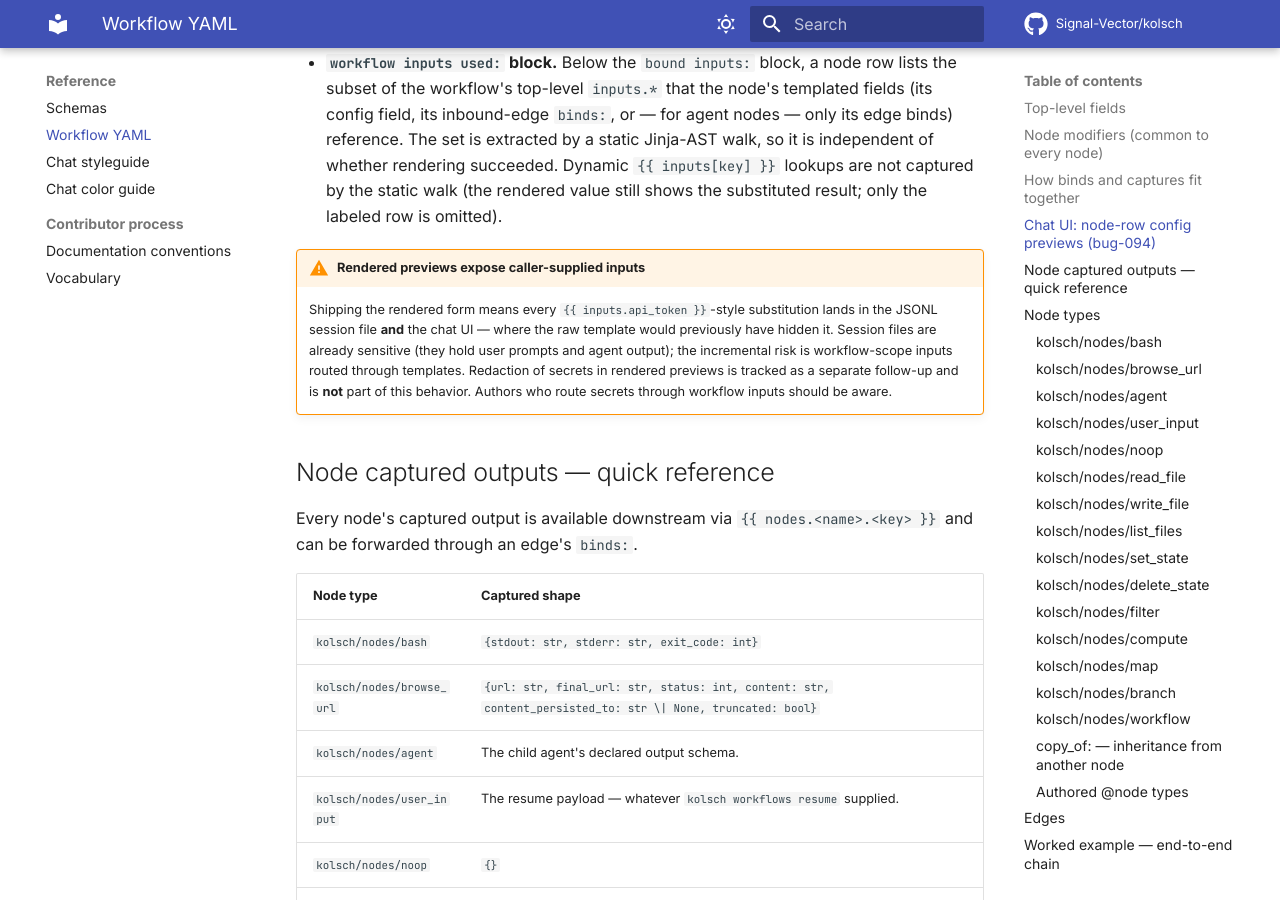
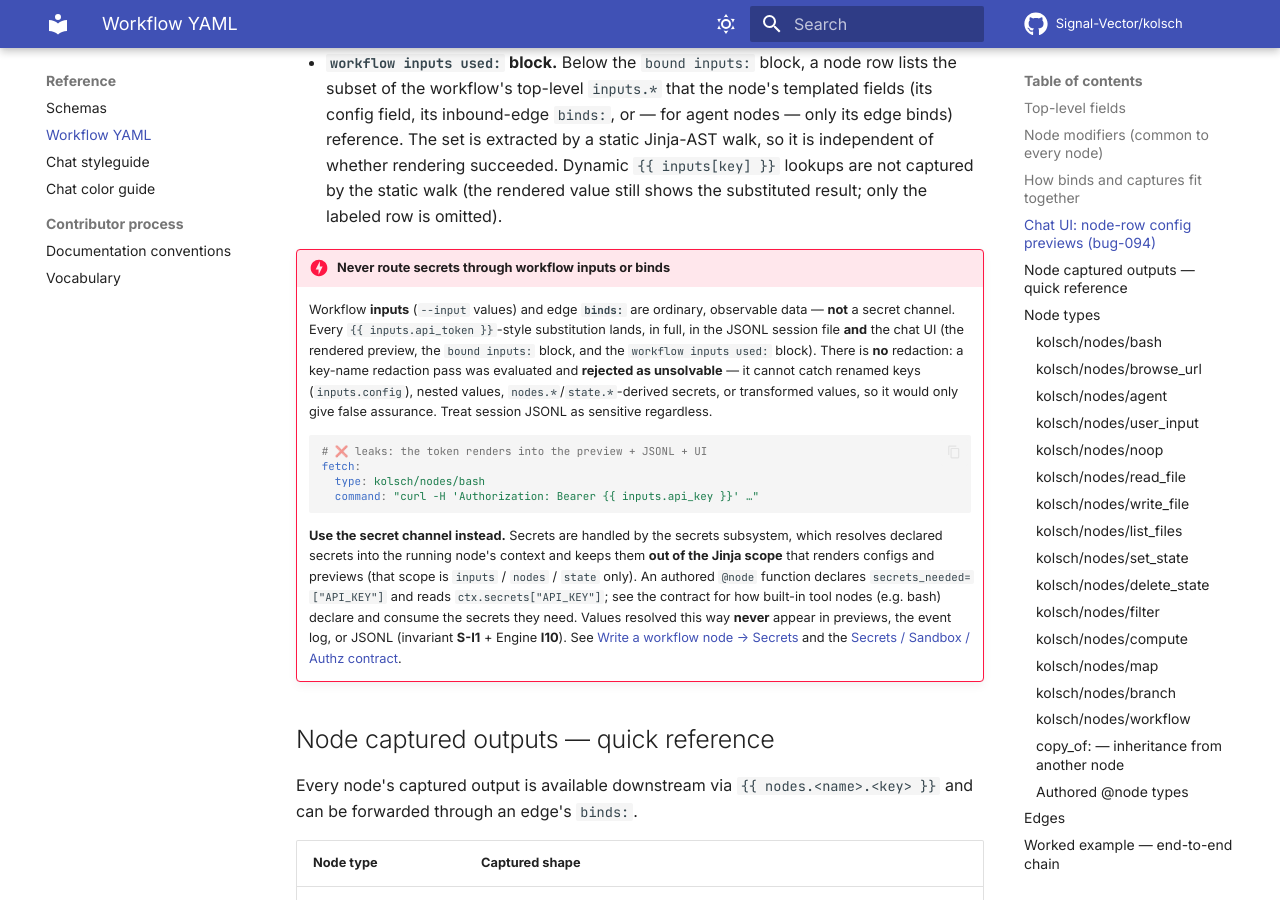
Before and after one commit to Signal-Vector/kolsch, an MkDocs documentation site: the page built from docs/reference/workflow-yaml.md, in a window 1280 px wide and 900 px high, scrolled down 3250 px. Built offline with MkDocs 1.6.1 and Material for MkDocs 9.7.7, drawn with Linux system fonts in a browser that asks for light colours; comment, search, counter and statistics services are not loaded.

Commit message:
docs(workflows): document the secrets flow — inputs/binds are observable, use secrets_needed instead
Follow-up to the bug-102 (preview redaction) decision on 2026-07-28:
key-name redaction of workflow inputs / edge `binds:` is unsolvable
(can't catch renamed keys, nested values, `nodes.*`/`state.*`-derived
secrets, or transformed values — it would only give false assurance).
The right path is the secrets subsystem: `@node(secrets_needed=[...])`
declares the names, `ctx.secrets["KEY"]` reads them at fire-time, and
the resolved values sit outside the Jinja render scope so they never
appear in previews, the event log, or JSONL (invariant S-I1 + Engine
I10).

- build-a-workflow.md — new "Don't put secrets in inputs or binds"
  danger callout pointing at write-a-workflow-node.md#secrets.
- write-a-workflow-node.md — new "Secrets" section: the invariant,
  the `secrets_needed` + `ctx.secrets` pattern, cross-refs to the
  Secrets / Sandbox / Authz contract.
- workflow-yaml.md — replaced the softer "Rendered previews expose
  caller-supplied inputs" warning with a stronger "Never route
  secrets through workflow inputs or binds" callout that shows the
  leak pattern, points at the secret channel, and records why
  redaction was rejected as unsolvable.

````diff
--- a/docs/reference/workflow-yaml.md
+++ b/docs/reference/workflow-yaml.md
@@ -122,17 +122,37 @@ runner was actually handed at fire-time — not just the raw template:
   not captured by the static walk (the rendered value still shows the
   substituted result; only the labeled row is omitted).
 
-!!! warning "Rendered previews expose caller-supplied inputs"
+!!! danger "Never route secrets through workflow inputs or binds"
 
-    Shipping the rendered form means every `{{ inputs.api_token }}`-style
-    substitution lands in the JSONL session file **and** the chat UI —
-    where the raw template would previously have hidden it. Session
-    files are already sensitive (they hold user prompts and agent
-    output); the incremental risk is workflow-scope inputs routed
-    through templates. Redaction of secrets in rendered previews is
-    tracked as a separate follow-up and is **not** part of this
-    behavior. Authors who route secrets through workflow inputs should
-    be aware.
+    Workflow **inputs** (`--input` values) and edge **`binds:`** are
+    ordinary, observable data — **not** a secret channel. Every
+    `{{ inputs.api_token }}`-style substitution lands, in full, in the
+    JSONL session file **and** the chat UI (the rendered preview, the
+    `bound inputs:` block, and the `workflow inputs used:` block). There
+    is **no** redaction: a key-name redaction pass was evaluated and
+    **rejected as unsolvable** — it cannot catch renamed keys
+    (`inputs.config`), nested values, `nodes.*`/`state.*`-derived
+    secrets, or transformed values, so it would only give false
+    assurance. Treat session JSONL as sensitive regardless.
+
+    ```yaml
+    # ❌ leaks: the token renders into the preview + JSONL + UI
+    fetch:
+      type: kolsch/nodes/bash
+      command: "curl -H 'Authorization: Bearer {{ inputs.api_key }}' …"
+    ```
+
+    **Use the secret channel instead.** Secrets are handled by the secrets
+    subsystem, which resolves declared secrets into the running node's
+    context and keeps them **out of the Jinja scope** that renders configs
+    and previews (that scope is `inputs` / `nodes` / `state` only). An
+    authored `@node` function declares `secrets_needed=["API_KEY"]` and reads
+    `ctx.secrets["API_KEY"]`; see the contract for how built-in tool nodes
+    (e.g. bash) declare and consume the secrets they need. Values resolved
+    this way **never** appear in previews, the event log, or JSONL (invariant
+    **S-I1** + Engine **I10**). See
+    [Write a workflow node → Secrets](../how-to/write-a-workflow-node.md#secrets)
+    and the [Secrets / Sandbox / Authz contract](../explanation/secrets-sandbox-authz-contract.md).
 
 ## Node captured outputs — quick reference
 
````
Also changed, not shown: docs/how-to/build-a-workflow.md (+10 -0 lines), docs/how-to/write-a-workflow-node.md (+37 -0 lines).
